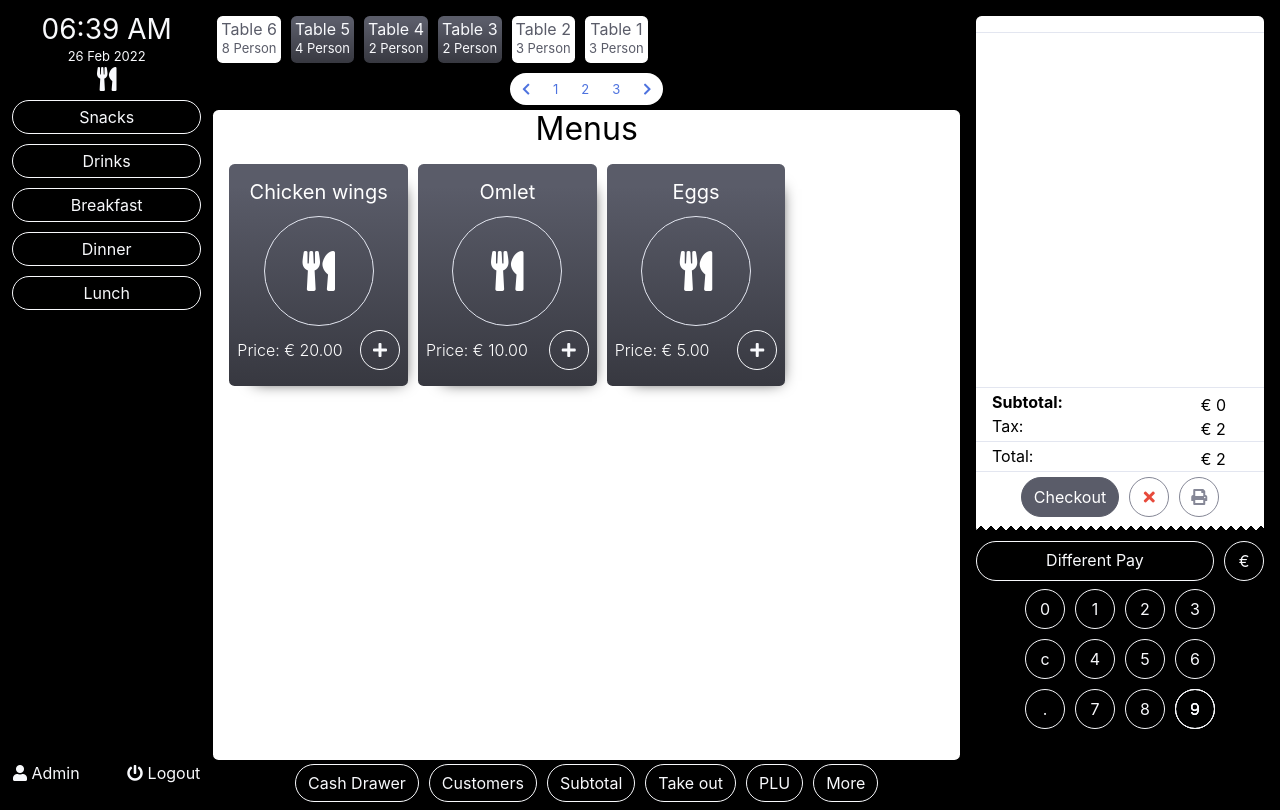
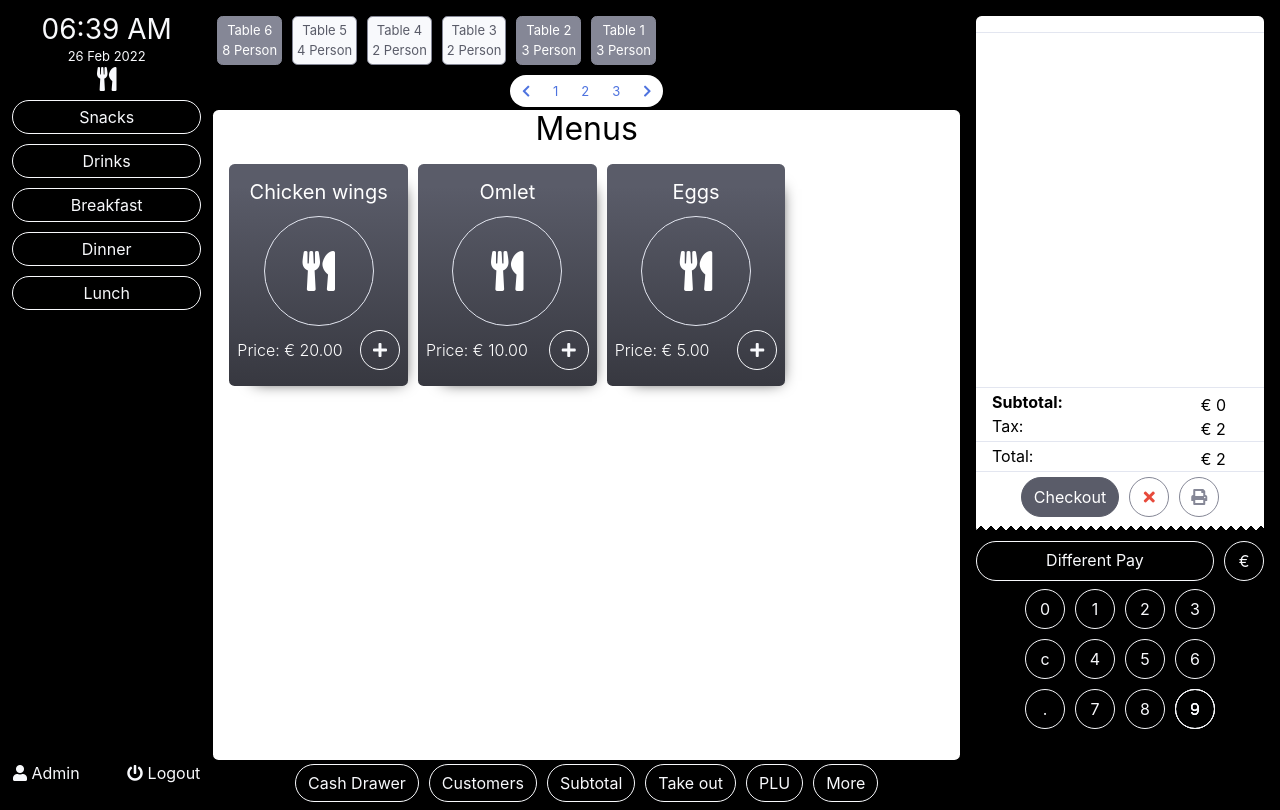
Before and after one commit to mrezayusufy/restaurant, a PHP site: page /posapp/index.php in a window 1280 px wide. Run offline with PHP 8.4, Linux system fonts and the light colour scheme; data comes from the database, SQL or seed files in the repository; data that the repository does not hold is empty.

Commit message:
tables ui correction

```diff
--- a/posapp/index.php
+++ b/posapp/index.php
@@ -74,16 +74,10 @@ $url = "http://" . $_SERVER["HTTP_HOST"];
       <!-- tables -->
       <div class="just d-flex flex-column p-3 gap">
         <div class="row gap align-items-baseline">
-          <div ng-repeat="t in tables">
-            <div ng-class="{'bg-gradient-dark' : t.status === 'Enable'}" ng-click="setTable(t)" class="card border-0 text-dark text-center shadow-md">
-              <div class="card-body p-1" ng-class="{'text-light' : t.status === 'Enable'}">
-                <div class="card-title m-0 text-capitalize">
-                  <h6 class="m-0">{{t.name}}</h6>
-                </div>
-                <div class="fs-s"> {{t.capacity}} </div>
-              </div>
-            </div>
-          </div>
+          <button ng-repeat="t in tables" ng-class="{'bg-light text-dark' : t.status === 'Enable'}" ng-click="setTable(t)" class="btn btn-secondary p-1 fs-s text-capitalize">
+            <div>{{t.name}}</div>
+            <div>{{t.capacity}}</div>
+          </button>
         </div>
         <!-- pagination -->
         <section class="justify-content-center d-flex">
```
